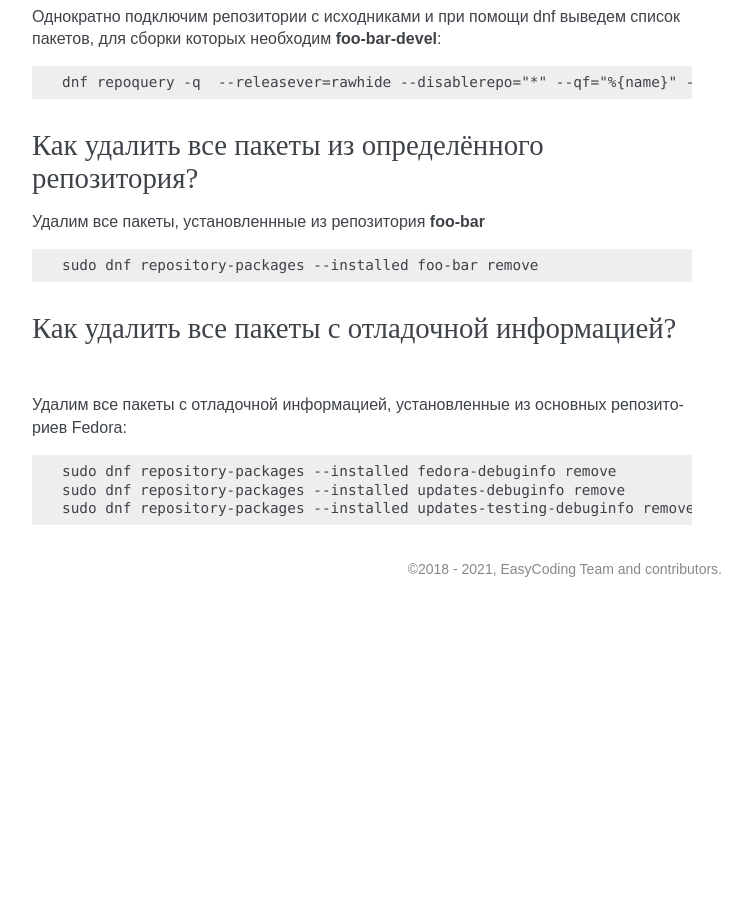
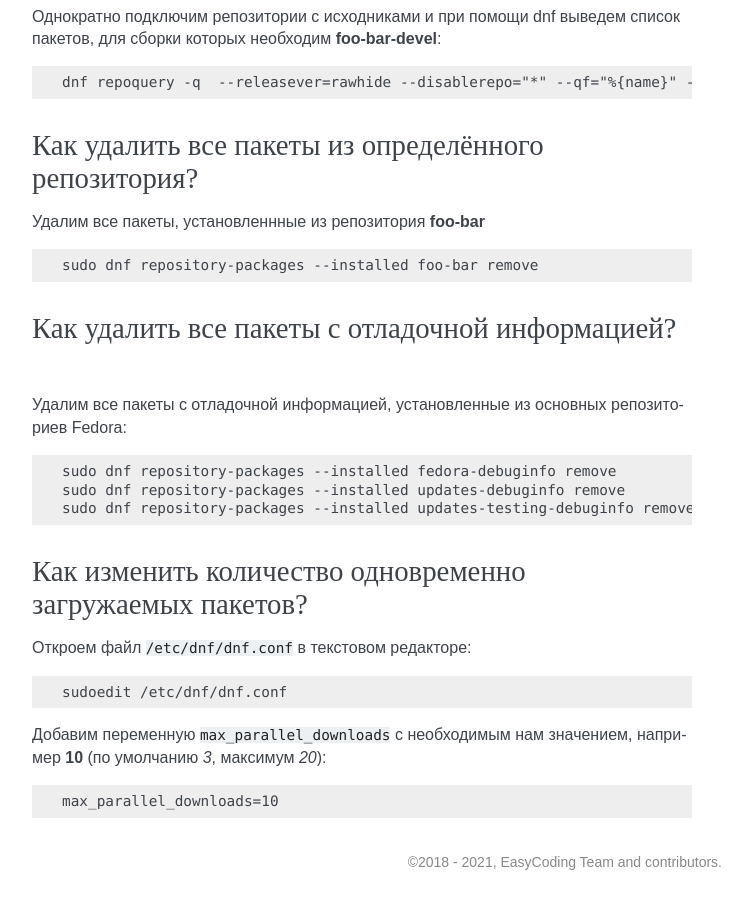
Before and after one commit to RussianFedora/FAQ, a Sphinx documentation site: the page built from source/package-manager.rst, in a window 1280 px wide and 900 px high, scrolled down 22049 px. Shown: the whole window, without its empty margins (388-1140 px from the left). Built offline with Sphinx 7.4.7, drawn with Linux system fonts in a browser that asks for light colours; comment, search, counter and statistics services are not loaded; before the commit the page ends 22656 px from its top, so only the background shows below that; some of the changed text lies outside the part shown.

Commit message:
Added a new question about changing the number of parallel packages downloads.

```diff
--- a/source/package-manager.rst
+++ b/source/package-manager.rst
@@ -1281,3 +1281,21 @@ Dnf автоматически удаляет зависимости, не ну
     sudo dnf repository-packages --installed fedora-debuginfo remove
     sudo dnf repository-packages --installed updates-debuginfo remove
     sudo dnf repository-packages --installed updates-testing-debuginfo remove
+
+.. index:: dnf, download, package
+.. _dnf-parallel-downloads:
+
+Как изменить количество одновременно загружаемых пакетов?
+=============================================================
+
+Откроем файл ``/etc/dnf/dnf.conf`` в текстовом редакторе:
+
+.. code-block:: text
+
+    sudoedit /etc/dnf/dnf.conf
+
+Добавим переменную ``max_parallel_downloads`` с необходимым нам значением, например **10** (по умолчанию *3*, максимум *20*):
+
+.. code-block:: text
+
+    max_parallel_downloads=10
```
